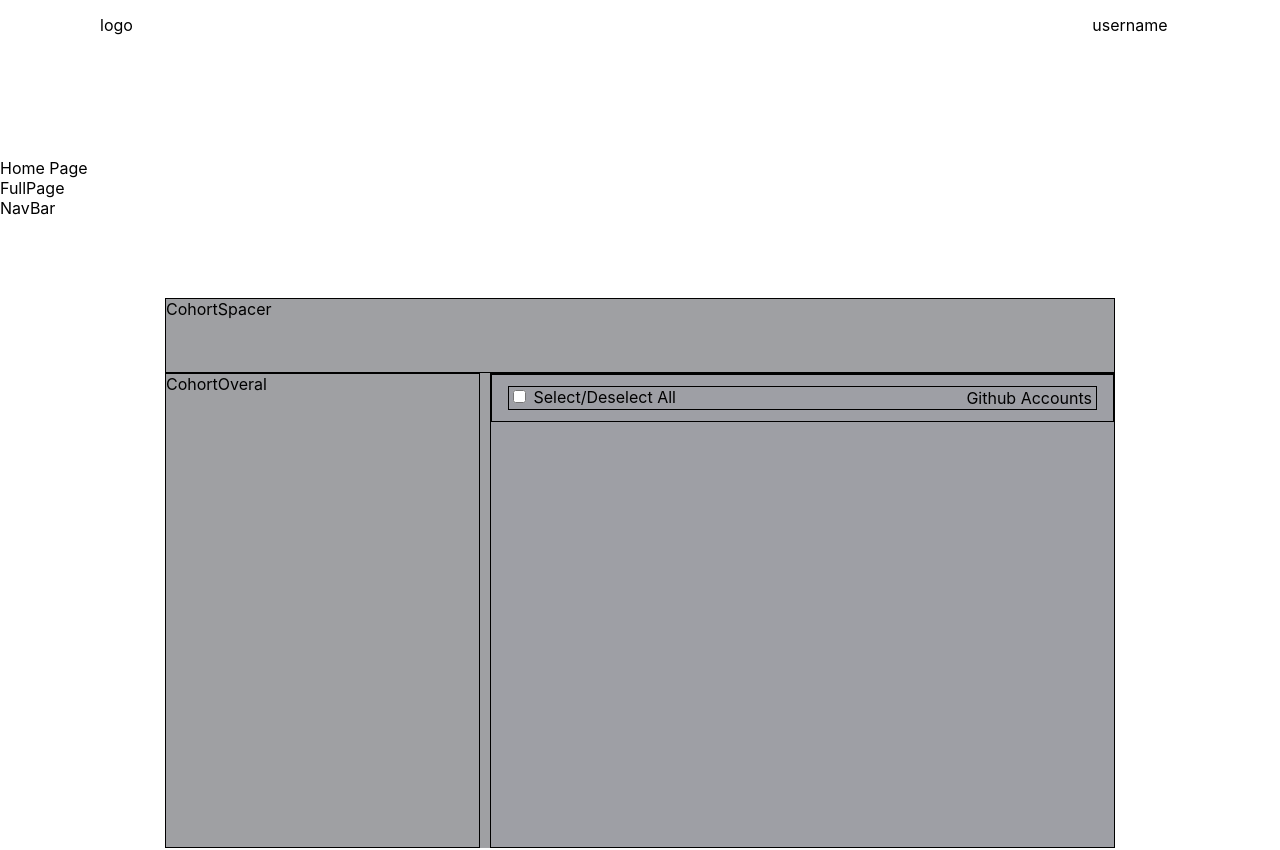
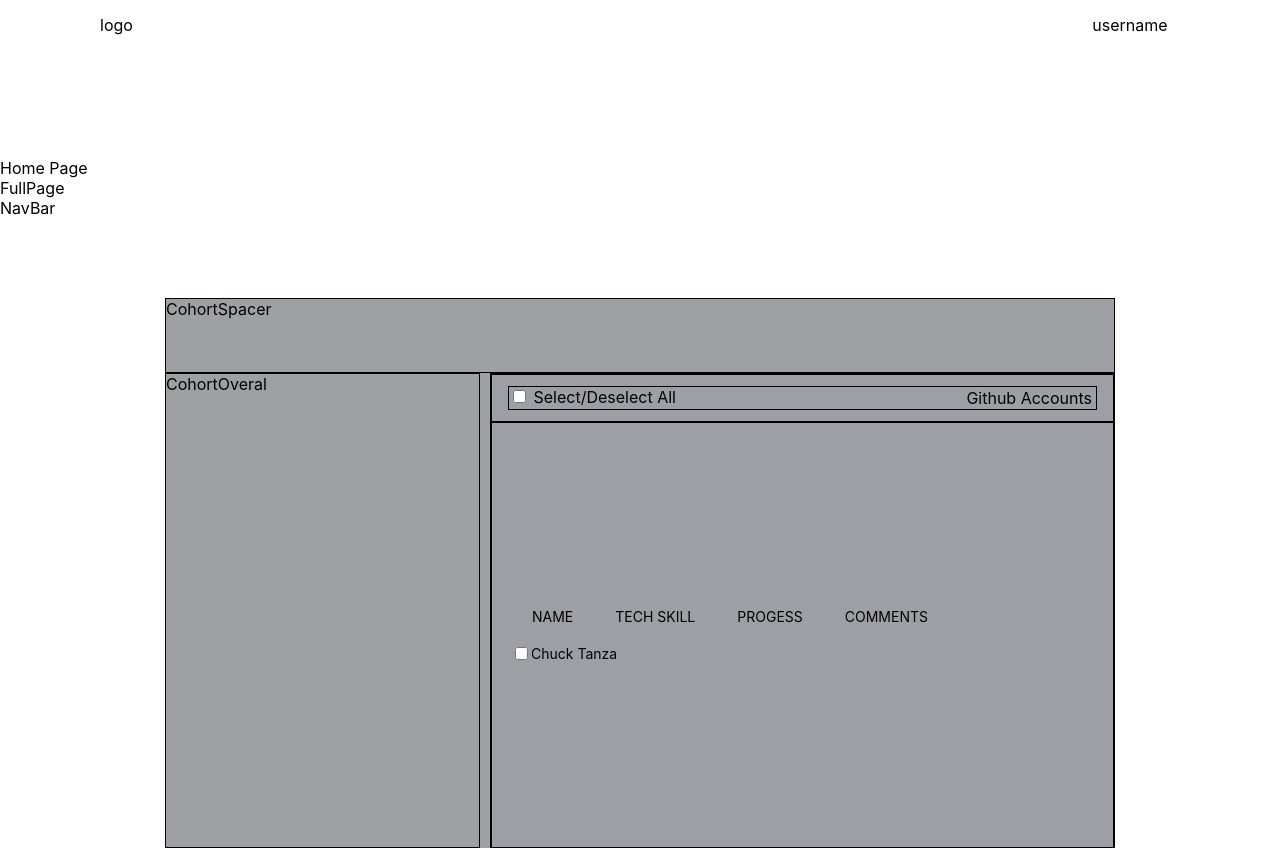
Before and after one commit to gschool-blue-ocean/instructor-hub-old, a Next.js app: page /home in a window 1280 px wide. Shown: the top 850 px of the page. Built offline with nearby package versions, Linux system fonts and the light colour scheme; grey boxes are pictures that could not be loaded.

Commit message:
Started working on the student info table. Added the top row of the table. Needs to be adjusted to the top of the container. Adding a dummy test student

```diff
--- a/components/main_page/CohortInformation.js/StudentSummary.js
+++ b/components/main_page/CohortInformation.js/StudentSummary.js
@@ -19,6 +19,30 @@
             </div>
           </div>
         </div>
+        <div className= {studentStlye.middleBorder}>
+          <table className= {studentStlye.table}>
+            <thread>
+              <tr>
+                <th className= {studentStlye.topColumn}>Name</th>
+                {/* <th className= {studentStlye.topColumn}>Grade</th> */}
+                <th className= {studentStlye.topColumn}>Tech Skill</th>
+                <th className= {studentStlye.topColumn}>Progess</th>
+                <th className= {studentStlye.topColumn}>Comments</th>
+                <th className= {studentStlye.topColumn}></th>
+              </tr>
+            </thread>
+              <tbody>
+                <tr>
+                  <td className= {studentStlye.row}>
+                    <div className= {studentStlye.nameColumn}>
+                      <input type="checkbox" name= "student"/>
+                        <label htmlFor = "student">Chuck Tanza</label>
+                    </div>
+                  </td>
+                </tr>
+              </tbody>
+          </table>
+        </div>
       </div>
     </div>
   )
--- a/styles/StudentSummary.module.css
+++ b/styles/StudentSummary.module.css
@@ -52,3 +52,39 @@
     text-decoration: none !important;
     margin-right: 3px;
 }
+
+.middleBorder {
+    border: 1px solid;
+    height: 426.5px;
+    display: flex;
+    align-items: center;
+    justify-content: space-between;
+    margin: 0 0px 0 0!important;
+    padding: 4px 16px 16px 16px;
+}
+
+.table {
+    width: 100%;
+}
+
+.topColumn {
+    text-transform: uppercase;
+    text-align: left;
+    font-size: 14px;
+    line-height: 20px;
+    font-weight: 400;
+    border-bottom-width: 1px;
+    padding: 12px 20px;
+}
+
+.row {
+    padding-right: 12px;
+    font-size: 14px;
+    line-height: 20px;
+    border-bottom-width: 1px
+}
+
+.nameColumn {
+    display:flex;
+    align-items: center;
+}
```
